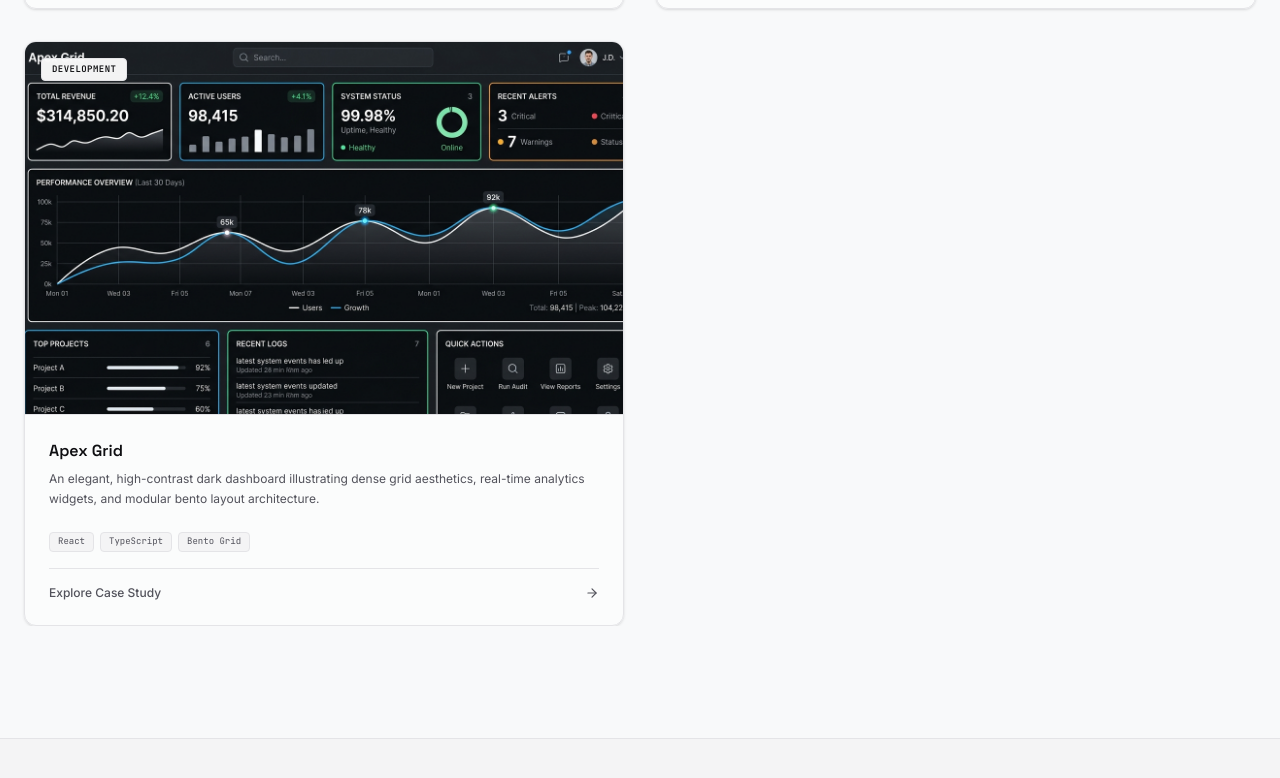
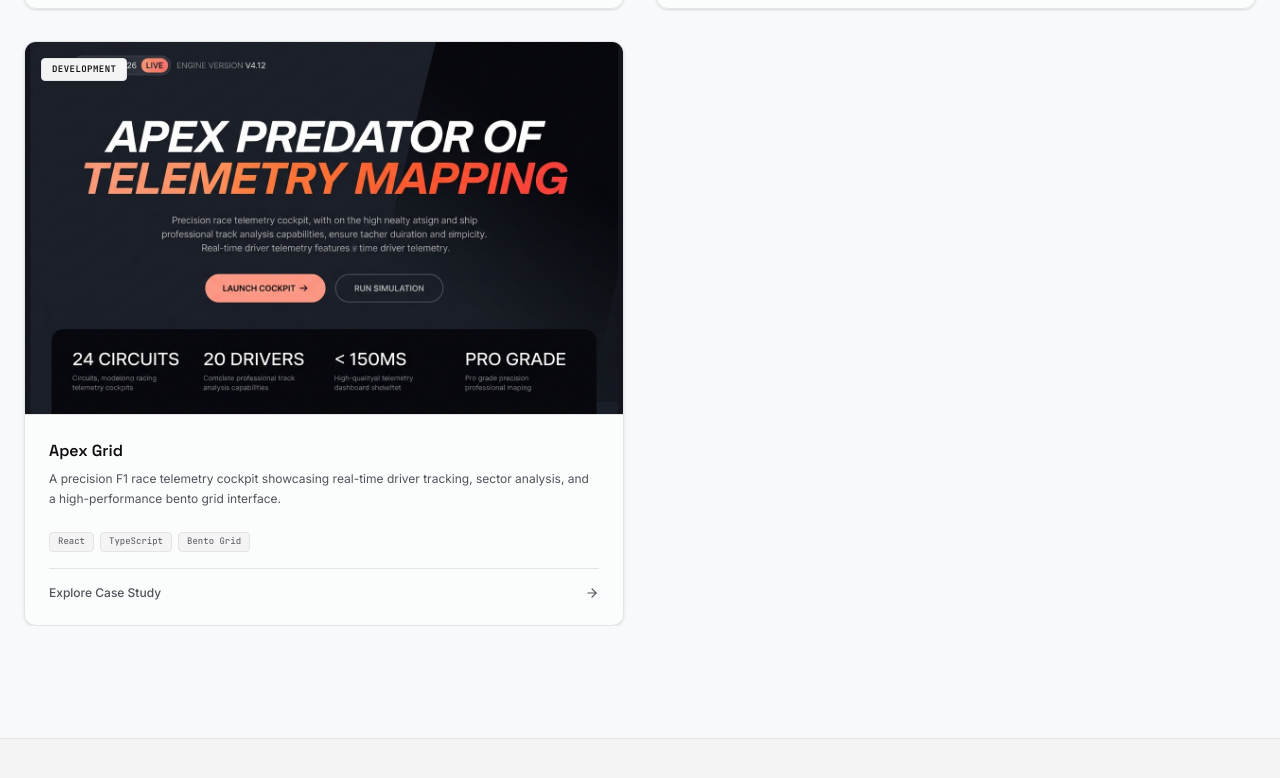
Before and after one commit to elainejan/jan-portfolio, a React (Vite) app: page / in a window 1280 px wide. Shown: the part 2183-2961 px from the top of the page. Built offline with nearby package versions, Linux system fonts and the light colour scheme.

Commit message:
feat: update profile branding and project asset
Refine site title for better professional positioning and replace the "Apex Grid" project mockup with an updated telemetry-focused asset and description.

```diff
--- a/index.html
+++ b/index.html
@@ -26,7 +26,7 @@
     <link rel="preconnect" href="https://fonts.gstatic.com" crossorigin />
     <link href="https://fonts.googleapis.com/css2?family=Inter:wght@400;500;600;700&family=JetBrains+Mono:wght@400;500;600&family=Space+Grotesk:wght@400;500;600;700&display=swap" rel="stylesheet" />
 
-    <title>Elaine Jan | Profile</title>
+    <title>Hybrid UX Architect & Frontend Developer | Design Systems & Engineering</title>
   </head>
   <body>
     <div id="root"></div>
--- a/src/data.ts
+++ b/src/data.ts
@@ -1,7 +1,7 @@
 import { Project, ExperienceItem, Testimonial, SkillGroup } from './types';
 import profilePic from './assets/images/jan-profile.JPG';
 import profileTwo from './assets/images/profile-two.jpg';
-import apexGridMockup from './assets/images/apex_grid_screenshot_1784547021476.jpg';
+import apexGridMockup from './assets/images/apex_telemetry_screenshot_1784550834114.jpg';
 
 export const HERO_IMAGE = profilePic;
 export const ABOUT_HERO_IMAGE = profilePic;
@@ -92,17 +92,17 @@ export const PROJECTS: Project[] = [
   {
     id: "apex-grid-black",
     title: "Apex Grid",
-    description: "An elegant, high-contrast dark dashboard illustrating dense grid aesthetics, real-time analytics widgets, and modular bento layout architecture.",
-    longDescription: "Apex Grid is an immersive, dark-themed bento dashboard built to demonstrate advanced grid-alignment systems and interactive data widgets. Engineered with a premium high-contrast monochrome color palette, the system includes modular card structures that dynamically adapt to screen real estate, displaying real-time rendering statistics, interactive control nodes, and custom chart matrices.",
+    description: "A precision F1 race telemetry cockpit showcasing real-time driver tracking, sector analysis, and a high-performance bento grid interface.",
+    longDescription: "Apex Grid (Telemetry Mapping) is an immersive, dark-themed bento-style cockpit built to demonstrate advanced telemetry mapping systems and interactive sports data widgets. Utilizing professional-grade track analytics, the application displays sector-dominance charts, drag indexes, and real-time racer metrics optimized for sub-millisecond updates.",
     image: apexGridMockup,
-    tags: ["React", "TypeScript", "Bento Grid", "High Contrast", "Apex Charts"],
+    tags: ["React", "TypeScript", "Bento Grid", "High Contrast", "Telemetry Data"],
     category: "development",
     featured: true,
     link: "https://apex-grid-black.vercel.app/",
     metrics: [
-      { label: "Rendering Rate", value: "120 FPS" },
-      { label: "Data Pipeline Latency", value: "< 10ms" },
-      { label: "Layout Grid Tiles", value: "16 Blocks" }
+      { label: "Update Latency", value: "< 150ms" },
+      { label: "Total Circuits", value: "24 Track Sets" },
+      { label: "Interactive Drivers", value: "20 Standings" }
     ]
   }
 ];
```
Also changed, not shown: src/assets/images/apex_telemetry_screenshot_1784550834114.jpg (added).
